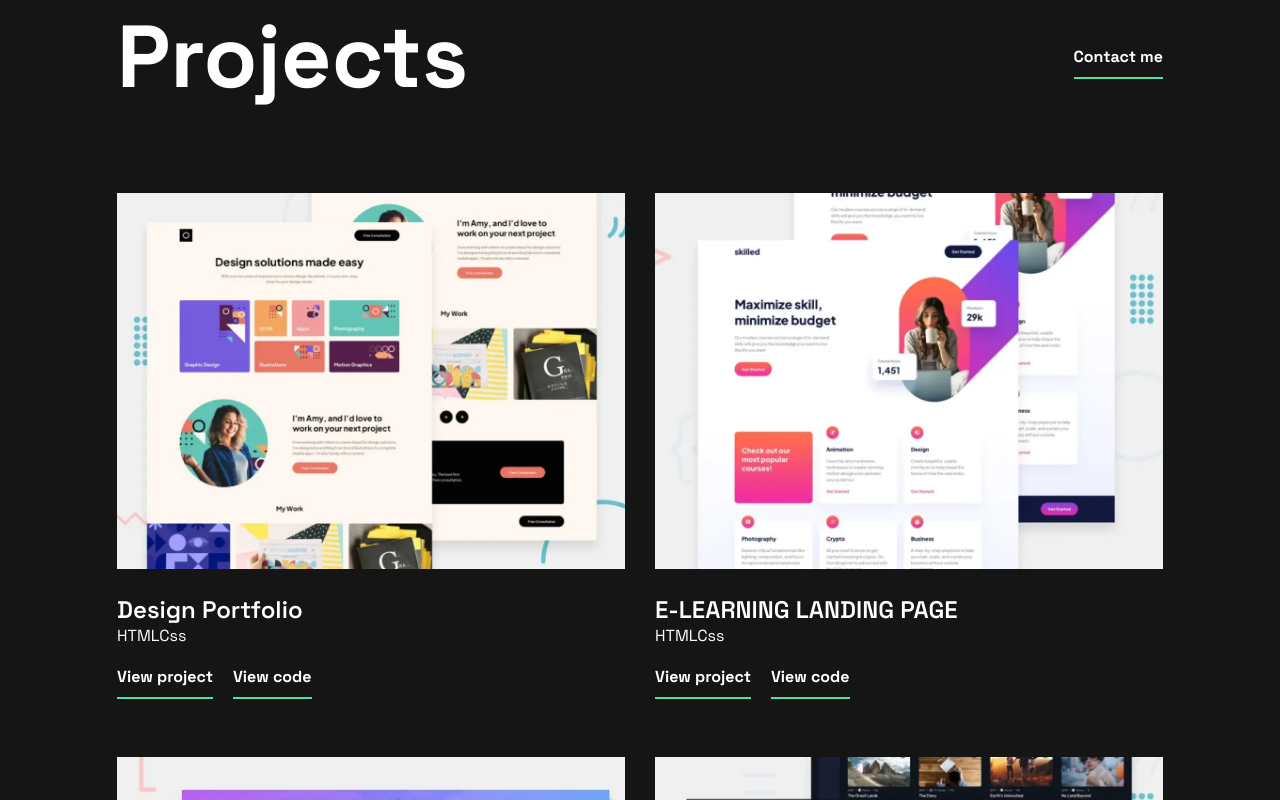
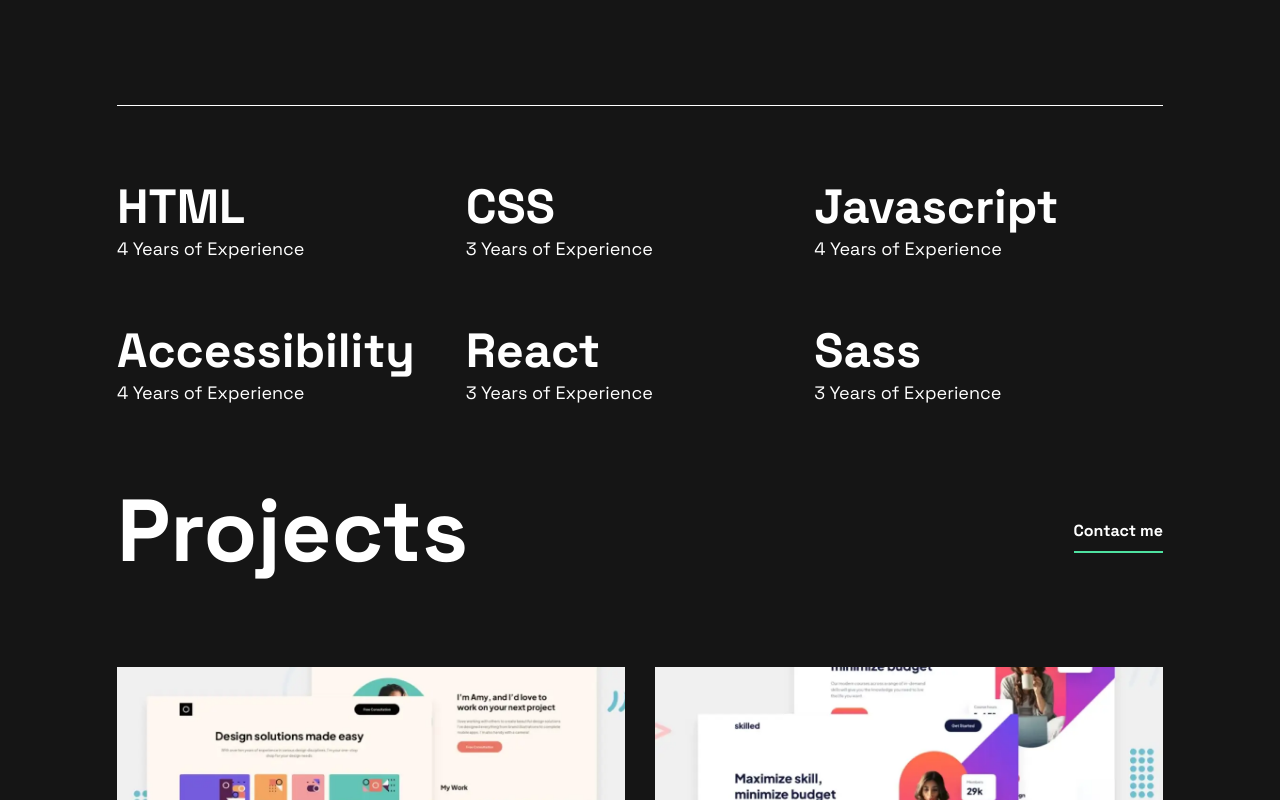
Before and after one commit to shane-brendon/porfolio-nextjs, a Next.js app: page / in a window 1280 px wide. Shown: the top 800 px of the page. Built offline with nearby package versions, Linux system fonts and the light colour scheme.

Commit message:
complet skill component

```diff
--- a/src/components/Projects/Projects.jsx
+++ b/src/components/Projects/Projects.jsx
@@ -4,15 +4,15 @@ import Image from 'next/image'
 import BtnGreenBar from '../../lib/BtnGreenBar/BtnGreenBar'
 
 const Projects = () => {
-  const data = { ...content.global, ...content.projects }
+  const { global, projects } = content
   return (
-    <section>
+    <section id='project-component'>
       <div className='project-title'>
-        <h2 className='title'>{data.title}</h2>
-        <BtnGreenBar text={data.contact.text} type={'link'} />
+        <h2 className='title'>{projects.title}</h2>
+        <BtnGreenBar text={global.contact.text} type={'link'} />
       </div>
       <div className='project-grid'>
-        {data.projects.map((project, index) => (
+        {projects.projects.map((project, index) => (
           <div key={index}>
             <Image
               src={project.image.large}
@@ -30,13 +30,13 @@ const Projects = () => {
             </div>
             <div className='buttons mobile-tablet'>
               <BtnGreenBar
-                text={data.external.project}
+                text={projects.external.project}
                 type={'link'}
                 link={project.links.project}
                 blank
               />
               <BtnGreenBar
-                text={data.external.code}
+                text={projects.external.code}
                 type={'link'}
                 link={project.links.code}
                 blank
--- a/src/components/Projects/Projects.scss
+++ b/src/components/Projects/Projects.scss
@@ -1,3 +1,4 @@
+#project-component {
   .project-title {
     display: flex;
     justify-content: space-between;
@@ -52,3 +53,4 @@
       gap: 2.5rem;
     }
   }
+}
--- a/src/components/Skills/Skills.jsx
+++ b/src/components/Skills/Skills.jsx
@@ -1,15 +1,21 @@
 import './skills.scss'
-import skills from '../../data/data.json'
+import content from '../../data/data.json'
 
 const Skills = () => {
-  // console.log(skills)
+  const { global, skills } = content
   return (
-    <div>
+    <section id='skill-component'>
       <ul>
-        <li></li>
+        {skills.map((skill, index) => (
+          <li key={index}>
+            <span className='skill--title'>{skill.text}</span>
+            <span className='skill--experience'>
+              {skill.experience} {global.experience}
+            </span>
+          </li>
+        ))}
       </ul>
-    </div>
+    </section>
   )
 }
-
 export default Skills
--- a/src/components/Skills/skills.scss
+++ b/src/components/Skills/skills.scss
@@ -0,0 +1,45 @@
+#skill-component {
+  padding: 6.5625rem 0 4.375rem;
+  ul {
+    display: grid;
+    grid-template-columns: repeat(3, 1fr);
+    row-gap: 3.75rem;
+    padding-top: 4.375rem;
+    border-top: 0.0625rem solid $white;
+
+    @media screen and (max-width: $tablet) {
+      grid-template-columns: repeat(2, 1fr);
+    }
+
+    @media screen and (max-width: $mobile) {
+      grid-template-columns: repeat(1, 1fr);
+      border-bottom: 0.0625rem solid $white;
+      row-gap: 1.5rem;
+      li {
+        text-align: center;
+        .skill {
+          &--title {
+            font-size: 2rem;
+          }
+          &--experience {
+            font-size: 1rem;
+          }
+        }
+      }
+      padding: 2.5rem 0;
+    }
+  }
+
+  .skill {
+    &--title {
+      font-size: 3rem;
+      font-weight: 700;
+    }
+    &--experience {
+      font-size: 1.125rem;
+    }
+  }
+  span {
+    display: block;
+  }
+}
```
Lines whose indentation alone changed are shown as unchanged.
